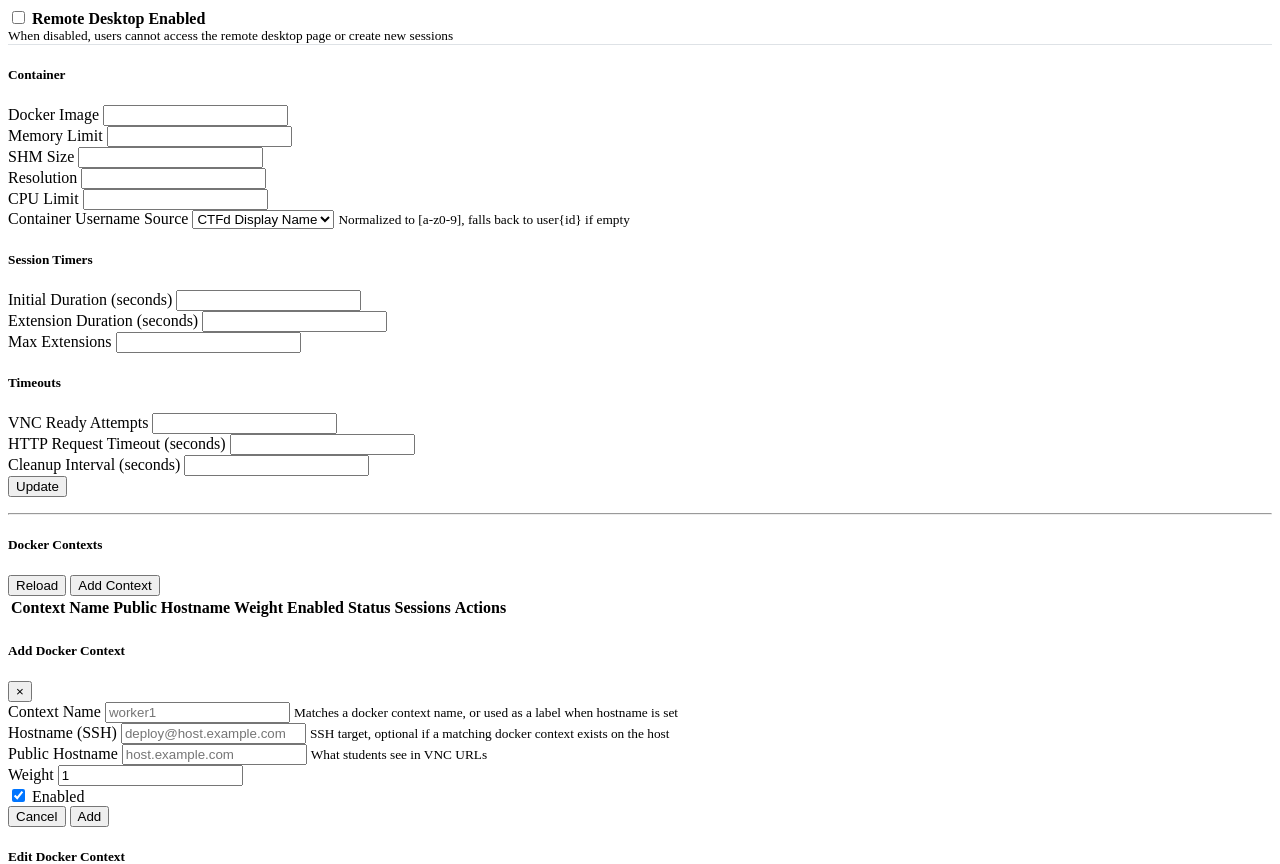
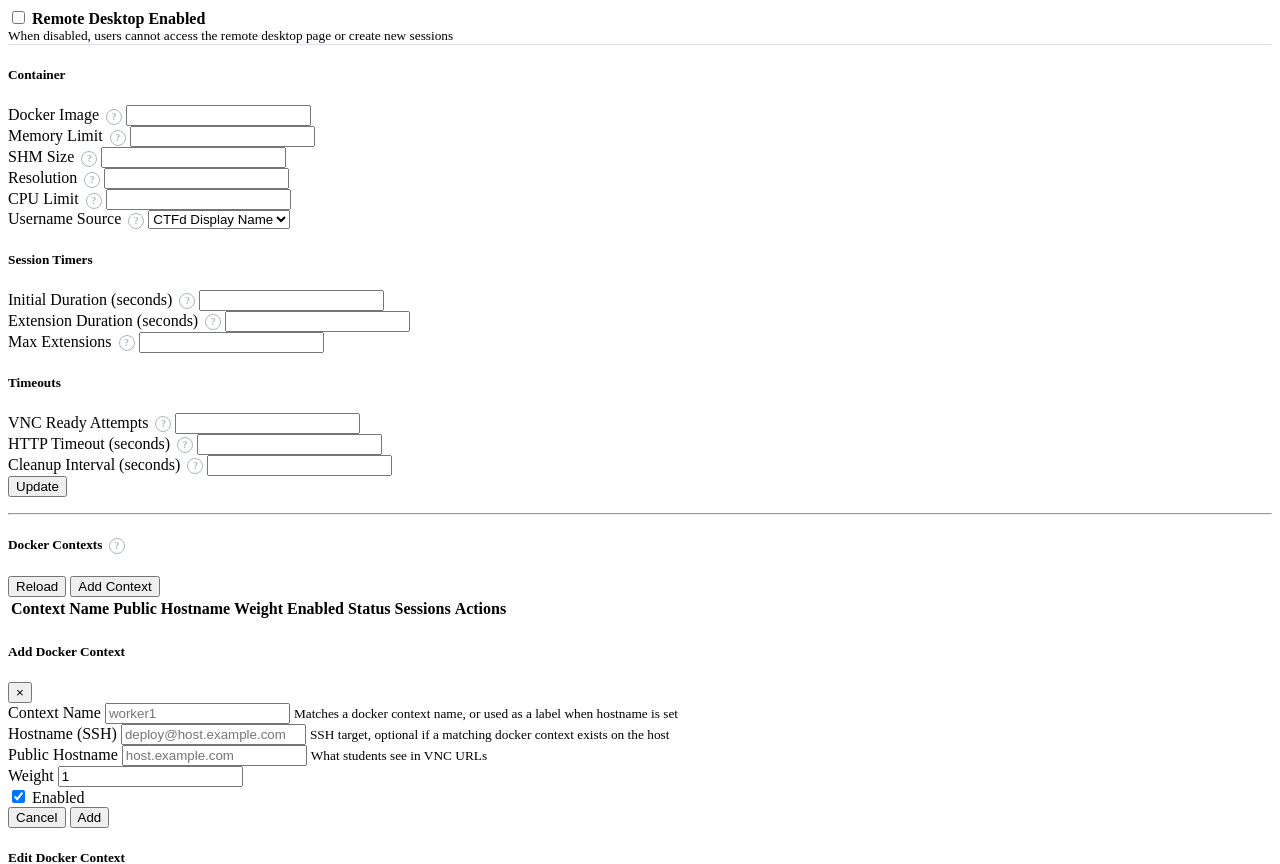
Before and after one commit to 0xfbad/ctfd-remote-desktop-plugin, a Python web app: template src/templates/remote_desktop_config.html in a window 1280 px wide. Shown: the top 864 px of the page. Run offline with Jinja, Linux system fonts and the light colour scheme; the template is opened without the code that fills it, so the values that code supplies are empty.

Commit message:
help text

```diff
--- a/src/templates/remote_desktop_config.html
+++ b/src/templates/remote_desktop_config.html
@@ -12,88 +12,89 @@
         <div class="col-md-4">
             <h5>Container</h5>
             <div class="form-group">
-                <label>Docker Image</label>
+                <label>Docker Image <span class="cfg-help" data-tip="The Docker image used to create each desktop session. Change this if you have a custom image with specific tools or software pre-installed.">?</span></label>
                 <input type="text" class="form-control" id="rd-setting-docker_image">
             </div>
             <div class="form-group">
-                <label>Memory Limit</label>
+                <label>Memory Limit <span class="cfg-help" data-tip="Maximum RAM each desktop can use (e.g. 512m, 1g). Increase if users run memory-heavy applications, decrease to fit more desktops on one server.">?</span></label>
                 <input type="text" class="form-control" id="rd-setting-memory_limit">
             </div>
             <div class="form-group">
-                <label>SHM Size</label>
+                <label>SHM Size <span class="cfg-help" data-tip="Shared memory available to the desktop (e.g. 256m). Browsers and GUI apps use this for rendering. If users see crashes or blank screens, try increasing it.">?</span></label>
                 <input type="text" class="form-control" id="rd-setting-shm_size">
             </div>
             <div class="form-group">
-                <label>Resolution</label>
+                <label>Resolution <span class="cfg-help" data-tip="Screen resolution of the remote desktop (e.g. 1280x720). Higher values give more screen space but use more bandwidth and memory.">?</span></label>
                 <input type="text" class="form-control" id="rd-setting-resolution">
             </div>
             <div class="form-group">
-                <label>CPU Limit</label>
+                <label>CPU Limit <span class="cfg-help" data-tip="Maximum CPU cores each desktop can use (e.g. 1.0 = one core, 0.5 = half a core). Lower values let you run more desktops per server, higher values give users a snappier experience.">?</span></label>
                 <input type="text" class="form-control" id="rd-setting-cpu_limit">
             </div>
             <div class="form-group">
-                <label>Container Username Source</label>
+                <label>Username Source <span class="cfg-help" data-tip="Where to pull the Linux username inside the desktop. Normalized to lowercase letters and numbers, falls back to user{id} if the result is empty.">?</span></label>
                 <select class="form-control" id="rd-setting-username_source">
                     <option value="name">CTFd Display Name</option>
                     <option value="email">Email (before @)</option>
                 </select>
-                <small class="text-muted">Normalized to [a-z0-9], falls back to user{id} if empty</small>
             </div>
         </div>
         <div class="col-md-4">
             <h5>Session Timers</h5>
             <div class="form-group">
-                <label>Initial Duration (seconds)</label>
+                <label>Initial Duration (seconds) <span class="cfg-help" data-tip="How long a desktop session lasts before it expires. Users will see a countdown timer. Set higher for longer competitions, lower to save server resources.">?</span></label>
                 <input type="number" class="form-control" id="rd-setting-initial_duration">
             </div>
             <div class="form-group">
-                <label>Extension Duration (seconds)</label>
+                <label>Extension Duration (seconds) <span class="cfg-help" data-tip="How much extra time is added each time a user clicks Extend. Shorter values give users more control over how long they stay, longer values mean fewer clicks.">?</span></label>
                 <input type="number" class="form-control" id="rd-setting-extension_duration">
             </div>
             <div class="form-group">
-                <label>Max Extensions</label>
+                <label>Max Extensions <span class="cfg-help" data-tip="How many times a user can extend their session. Set to 0 for no extensions (hard time limit). Higher values let users keep their desktop alive longer.">?</span></label>
                 <input type="number" class="form-control" id="rd-setting-max_extensions">
             </div>
         </div>
         <div class="col-md-4">
             <h5>Timeouts</h5>
             <div class="form-group">
-                <label>VNC Ready Attempts</label>
+                <label>VNC Ready Attempts <span class="cfg-help" data-tip="How many times the server checks if a new desktop is ready before giving up. Increase if desktops fail to start on slower hardware.">?</span></label>
                 <input type="number" class="form-control" id="rd-setting-vnc_ready_attempts">
             </div>
             <div class="form-group">
-                <label>HTTP Request Timeout (seconds)</label>
+                <label>HTTP Timeout (seconds) <span class="cfg-help" data-tip="How long to wait for a response from Docker when creating or managing desktops. Increase if you see timeout errors on slow networks.">?</span></label>
                 <input type="number" class="form-control" id="rd-setting-http_request_timeout">
             </div>
             <div class="form-group">
-                <label>Cleanup Interval (seconds)</label>
+                <label>Cleanup Interval (seconds) <span class="cfg-help" data-tip="How often the server checks for expired sessions to clean up. Lower values free resources faster, higher values reduce server load.">?</span></label>
                 <input type="number" class="form-control" id="rd-setting-cleanup_interval">
             </div>
         </div>
     </div>
-    <button type="button" class="btn btn-md btn-primary float-right" id="rd-save-btn">Update</button>
+    <div class="clearfix">
+        <button type="button" class="btn btn-md btn-primary float-right" id="rd-save-btn">Update</button>
+    </div>
 </form>
 
-<hr class="mt-5">
+<hr class="mt-4">
 
 <div class="d-flex justify-content-between align-items-center mb-3">
-    <h5 class="mb-0">Docker Contexts</h5>
+    <h5 class="mb-0">Docker Contexts <span class="cfg-help" data-tip="Each context is a Docker host that can run desktop sessions. Add multiple contexts to spread load across servers. Sessions are distributed by weight.">?</span></h5>
     <div>
         <button type="button" class="btn btn-sm btn-outline-secondary" id="rd-reload-contexts-btn">Reload</button>
         <button type="button" class="btn btn-sm btn-outline-primary" id="rd-add-context-btn">Add Context</button>
     </div>
 </div>
 <div class="table-responsive">
-    <table class="table table-striped">
+    <table class="table table-striped border">
         <thead>
             <tr>
-                <th>Context Name</th>
-                <th>Public Hostname</th>
-                <th>Weight</th>
-                <th>Enabled</th>
-                <th>Status</th>
-                <th>Sessions</th>
-                <th>Actions</th>
+                <th><b>Context Name</b></th>
+                <th><b>Public Hostname</b></th>
+                <th><b>Weight</b></th>
+                <th><b>Enabled</b></th>
+                <th><b>Status</b></th>
+                <th><b>Sessions</b></th>
+                <th><b>Actions</b></th>
             </tr>
         </thead>
         <tbody id="rd-contexts-table"></tbody>
@@ -182,6 +183,61 @@
 .rd-ctx-actions { white-space: nowrap; display: flex; gap: 4px; }
 .rd-ctx-actions .btn { width: 28px; height: 28px; padding: 0; display: inline-flex; align-items: center; justify-content: center; border: none; background: transparent; }
 .rd-ctx-actions .btn:hover { background-color: rgba(0,0,0,0.05); border-radius: 3px; }
+
+.cfg-help {
+    display: inline-flex;
+    align-items: center;
+    justify-content: center;
+    width: 14px;
+    height: 14px;
+    border-radius: 50%;
+    border: 1px solid #adb5bd;
+    color: #adb5bd;
+    background: none;
+    font-size: 10px;
+    font-weight: 600;
+    cursor: help;
+    position: relative;
+    vertical-align: middle;
+    margin-left: 3px;
+    line-height: 1;
+}
+
+.cfg-help:hover {
+    border-color: #6c757d;
+    color: #6c757d;
+}
+
+.cfg-help:hover::after {
+    content: attr(data-tip);
+    position: absolute;
+    bottom: calc(100% + 8px);
+    left: 50%;
+    transform: translateX(-50%);
+    background: #343a40;
+    color: #f8f9fa;
+    padding: 8px 10px;
+    border-radius: 4px;
+    font-size: 12px;
+    font-weight: 400;
+    line-height: 1.4;
+    width: 240px;
+    white-space: normal;
+    z-index: 1000;
+    pointer-events: none;
+}
+
+.cfg-help:hover::before {
+    content: '';
+    position: absolute;
+    bottom: calc(100% + 2px);
+    left: 50%;
+    transform: translateX(-50%);
+    border: 5px solid transparent;
+    border-top-color: #343a40;
+    z-index: 1000;
+    pointer-events: none;
+}
 </style>
 
 <script>
```
Also changed, not shown: src/templates/admin_dashboard.html (+8 -8 lines).
